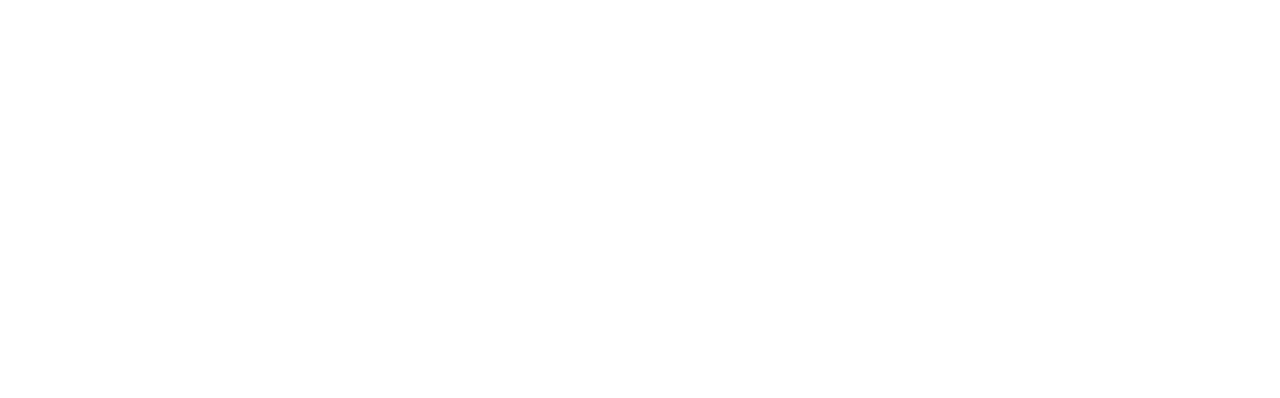
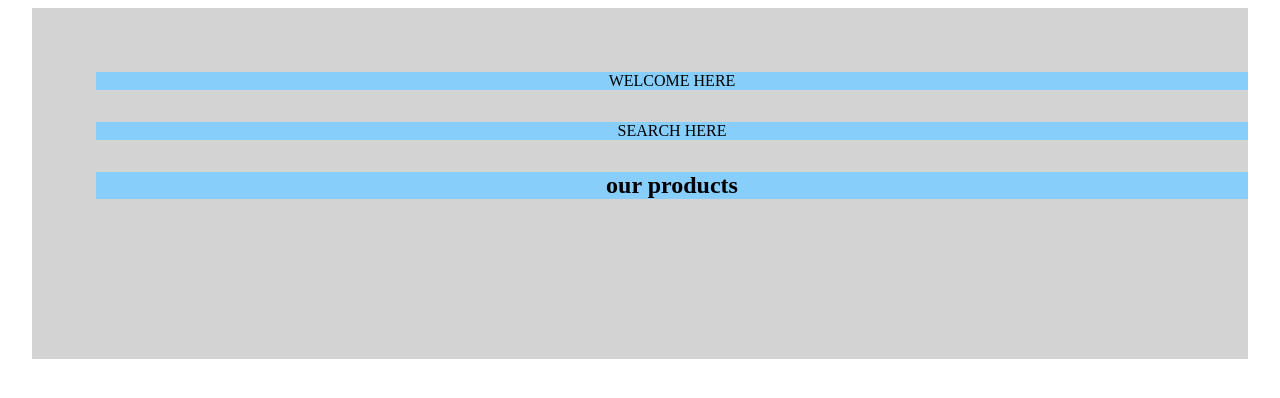
Before and after one commit to jensbackvall/DatabaseExam2019WebShop, a website: page public/index/index.html in a window 1280 px wide. Drawn offline with nearby package versions, Linux system fonts and the light colour scheme; no server answers.

Commit message:
show products through ajax

```diff
--- a/public/index/index.css
+++ b/public/index/index.css
@@ -0,0 +1,49 @@
+main {
+    width: 90vw;
+    margin: auto;
+    background-color: lightgrey;
+    padding: 2rem;
+}
+
+.welcome-banner {
+    width: 100%;
+    text-align: center;
+    background-color: lightskyblue;
+    margin: 2rem;
+}
+
+.search-bar {
+    width: 100%;
+    text-align: center;
+    background-color: lightskyblue;
+    margin: 2rem;
+}
+.product-box__header {
+    width: 100%;
+    text-align: center;
+    background-color: lightskyblue;
+    margin: 2rem;
+}
+
+.product-box {
+    width: 100%;
+    text-align: center;
+    background-color: lightskyblue;
+    margin: 2rem;
+}
+
+.product-box__products {
+    padding: 2rem;
+    display: grid;
+    grid-template-columns: 1fr 1fr;
+    grid-gap: 2rem;
+    background-color: lightgray;
+}
+
+.product {
+    background-color: #4CAF50;
+    color: #fff;
+    border-radius: 5px;
+    padding: 2rem;
+    font-size: 1.5rem;
+}
--- a/public/index/index.html
+++ b/public/index/index.html
@@ -5,8 +5,28 @@
     <meta name="viewport" content="width=device-width, initial-scale=1.0">
     <meta http-equiv="X-UA-Compatible" content="ie=edge">
     <title>KEA webshop</title>
+    <script src="https://code.jquery.com/jquery-3.3.1.js" type="text/javascript"></script>
+    <script src="../index/index.js"></script>
+    <link rel="stylesheet" type="text/css" href="../index/index.css" />
 </head>
 <body>
+    <header></header>
+    <main>
+        <div class="welcome-banner">
+            WELCOME HERE
+        </div>
+        <div class="search-bar">
+            SEARCH HERE
+        </div>
+        <div class="product-box__header">
+            <h2>our products</h2>
+        </div>
+        <div class="product-box">
+            <div class="product-box__products" id="products">
 
+            </div>
+        </div>
+    </main>
+    <footer></footer>
 </body>
 </html>
--- /dev/null
+++ b/public/index/index.js
@@ -0,0 +1,12 @@
+$.ajax({
+    "url": "../products",
+    "method": "GET"
+}).done(res => {
+    const jsonList = res.products.recordset;
+    console.log(jsonList);
+
+    for (let i = 0; i < jsonList.length; i++) {
+        const htmlString = "<div class='product'><h3>" + jsonList[i].cName + "</h3><br><br>" + jsonList[i].cDescription.substring(0,50) + "...<br><br></div>"
+        $(".product-box__products").append(htmlString);
+    }
+});
```
Also changed, not shown: app.js (+15 -1 lines), public/Login/Login.html (+1 -1 lines), public/Register/Register.html (+1 -1 lines).
